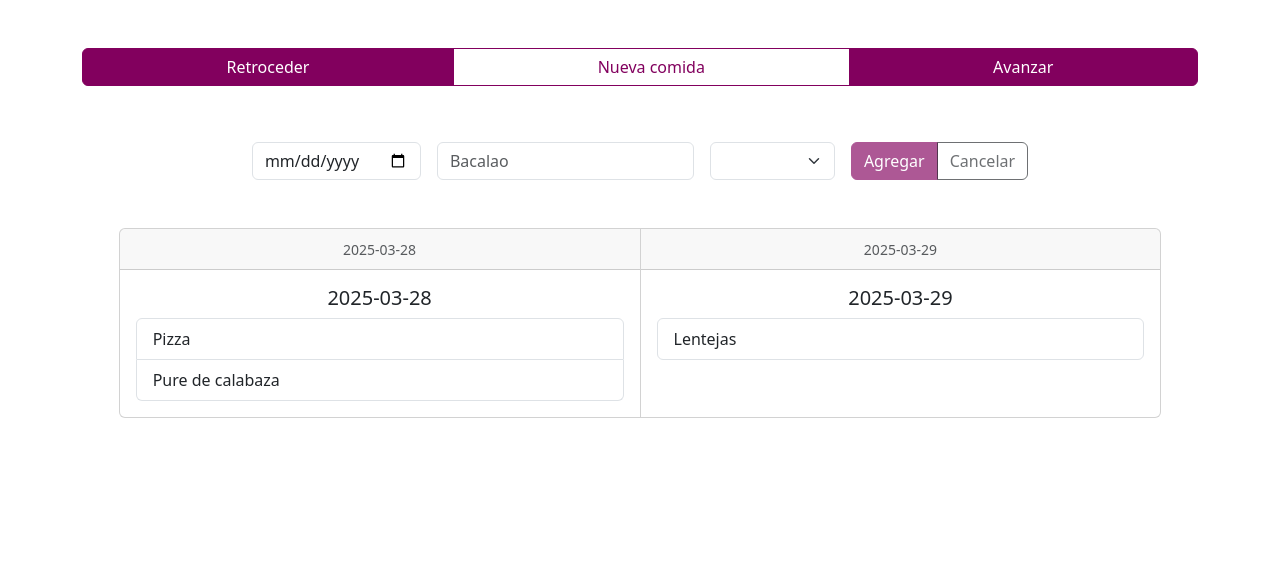
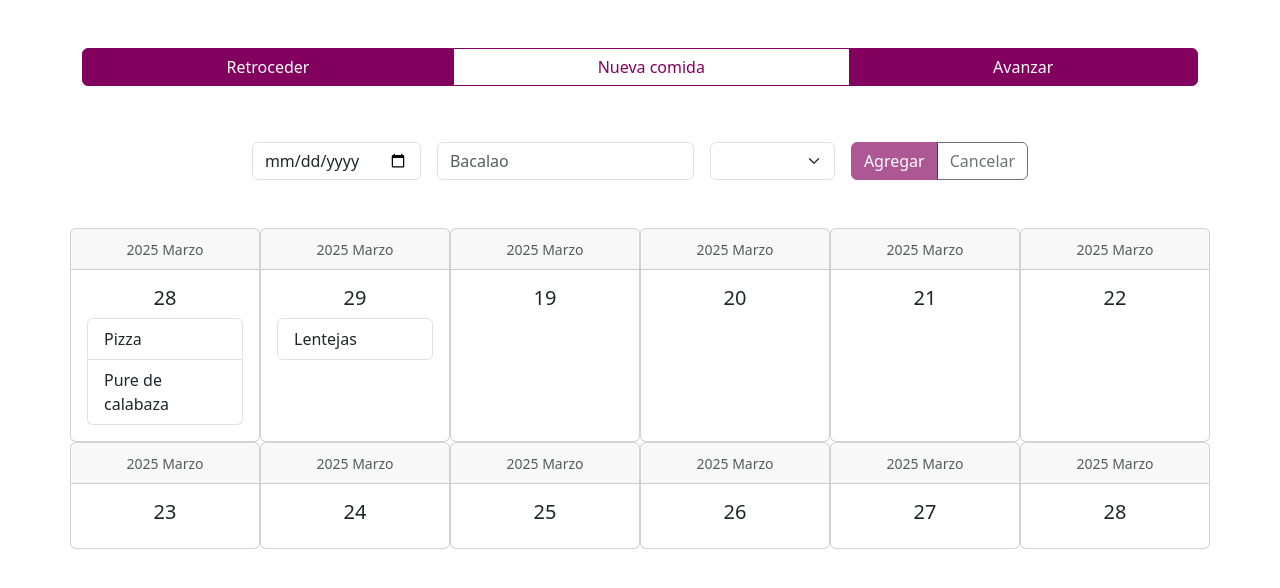
Before and after one commit to JokinU-96/lm-vuejs-menu-mensual-GitHub, a Vue app in the folder Dieta/: page / in a window 1280 px wide. Shown: the top 588 px of the page. Built offline with nearby package versions, Linux system fonts and the light colour scheme.

Commit message:
Mapeando

```diff
--- a/Dieta/package.json
+++ b/Dieta/package.json
@@ -17,6 +17,7 @@
   },
   "devDependencies": {
     "@vitejs/plugin-vue": "^5.2.1",
+    "date-fns": "^4.1.0",
     "sass-embedded": "^1.85.1",
     "vite": "^6.2.1",
     "vite-plugin-vue-devtools": "^7.7.2"
--- a/Dieta/src/App.vue
+++ b/Dieta/src/App.vue
@@ -12,8 +12,9 @@ import Dia from "@/components/Dia.vue";
     </header>
 
     <NuevaComida/>
-
-    <Calendario/>
+    <div class="container">
+        <Calendario/>
+    </div>
 
 </template>
 
--- a/Dieta/src/components/Calendario.vue
+++ b/Dieta/src/components/Calendario.vue
@@ -3,15 +3,14 @@ import Dia from "@/components/Dia.vue";
 import { useCalendario } from '@/stores/Calendario'
 
 const store = useCalendario()
+
+store.visualizarCalendario()
+
 </script>
 
 <template>
-    <div class="row justify-content-center mt-5">
-        <div id="semana" class="card-group col-10">
-            <Dia v-for="dia in store.calendario" :key="dia.fecha" :dia="dia">
-
-            </Dia>
-        </div>
+    <div class="row mt-5">
+        <Dia v-for="dia in store.calendario" :key="dia.fecha" :dia="dia"></Dia>
     </div>
 </template>
 
--- a/Dieta/src/components/Dia.vue
+++ b/Dieta/src/components/Dia.vue
@@ -2,15 +2,16 @@
 defineProps({
     dia: Object,
 })
+
 </script>
 
 <template>
-    <div class="card col-3">
+    <div class="card col-2 px-0">
         <div class="card-header text-center">
-            <small class="text-muted">{{ dia.fecha }}</small>
+            <small class="text-muted">{{ dia.anyo }} {{ dia.mes }}</small>
         </div>
         <div class="card-body">
-            <h5 class="card-title text-center">{{ dia.fecha }}</h5>
+            <h5 class="card-title text-center">{{ dia.dia }}</h5>
             <ul class="list-group">
                 <li class="list-group-item" v-for="comida in dia.comidas" :key="comida.comidaId">{{comida.nombre}}</li>
             </ul>
--- a/Dieta/src/components/nuevaComida.vue
+++ b/Dieta/src/components/nuevaComida.vue
@@ -2,6 +2,7 @@
 
 import {computed, ref} from "vue";
 import {useCalendario} from "@/stores/Calendario.js";
+import {parseISO, format} from "date-fns"
 
 const store = useCalendario();
 
@@ -11,13 +12,19 @@ const orden = ref('')
 
 
 const guardar = () => {
+    console.log(fechaComida.value)
+    const fecha = parseISO(fechaComida.value);
+    const anyo = format(fecha, 'yyyy');
+    const mes = format(fecha, 'MM');
+    const dia = format(fecha, 'dd')
+
     const nuevaComida = {
         userId: 1, //Cada día podrá haber más de una comida, con un máximo de 5.
         comidaId: fechaComida.value.toString().concat("-").concat(orden.value.toString()), //La intención que tengo es encadenar el index de cada comida con su fecha.
         nombre: nombre.value, //Nombre del plato.
         orden: orden.value //Indica si es desayuno, almuerzo, comida, merienda o cena (del 1 al 5)
     }
-    store.agregar(nuevaComida, fechaComida);
+    store.agregar(nuevaComida, fechaComida.value.toString(), anyo, mes.toString(), dia);
     limpiar();
 }
 
@@ -30,7 +37,7 @@ const limpiable = computed(() => {
 });
 
 function limpiar() {
-    fecha.value = '';
+    fechaComida.value = '';
     nombre.value = '';
     orden.value = 0;
 }
@@ -42,7 +49,7 @@ function limpiar() {
     <form class="row gy-2 gx-3 align-items-center justify-content-center mt-5">
         <div class="col-auto">
             <label class="visually-hidden" for="autoSizingInput">Fecha</label>
-            <input type="date" class="form-control" id="autoSizingInput" v-model="fechaComida" required>
+            <input type="date" class="form-control" id="autoSizingInput" format="yyyy-MM-dd" v-model="fechaComida" required>
         </div>
         <div class="col-auto">
             <label class="visually-hidden" for="autoSizingInputGroup">Comida: </label>
--- a/Dieta/src/data/calendario.json
+++ b/Dieta/src/data/calendario.json
@@ -2,6 +2,9 @@
 
     {
         "fecha": "2025-03-28",
+        "anyo": "2025",
+        "mes": "Marzo",
+        "dia": "28",
         "comidas": [
             {
                 "userId": 1,
@@ -19,6 +22,9 @@
     },
     {
         "fecha": "2025-03-29",
+        "anyo": "2025",
+        "mes": "Marzo",
+        "dia": "29",
         "comidas": [
             {
                 "userId": 1,
--- a/Dieta/src/stores/Calendario.js
+++ b/Dieta/src/stores/Calendario.js
@@ -1,6 +1,7 @@
 import { defineStore } from 'pinia';
 import { computed, ref } from 'vue';
 import datos from '@/data/calendario.json';
+import {getDate} from "date-fns";
 
 export const useCalendario = defineStore('Comidas', () => {
     const calendario = ref(JSON.parse(localStorage.getItem('dias')) ?? datos);
@@ -8,22 +9,99 @@ export const useCalendario = defineStore('Comidas', () => {
     const numDias = computed(() => datos.value.length);
     const siguienteId = computed(() => datos.value.length + 1);
 
-    function agregar(nuevaComida, fechaComida){
+    function visualizarCalendario(){
+        const fechaActual = new Date();
 
-        console.log(fechaComida);
-        console.log(nuevaComida);
+        console.log(fechaActual.getDate() + ' es el número del día de hoy.')
 
-        calendario.value.push(fechaComida);
+        let intervalo = new Date();
+        intervalo.setDate(intervalo.getDate() - 10);
 
-        let d;
-        for (d in calendario){
-            if (fechaComida.value === d.fecha){
-                calendario.value.comidas.push(nuevaComida);
+        console.log(intervalo.getDate() + ' hace 10 días')
+
+        for (intervalo; fechaActual.getDate() > intervalo.getDate(); (intervalo.setDate(intervalo.getDate() + 1))){
+
+
+            const anyo = intervalo.getFullYear().toString()
+            const mes = (intervalo.getMonth() + 1).toString().padStart(2, '0')
+            const dia = intervalo.getDate().toString().padStart(2, '0')
+
+
+            const fechaFormateada = anyo.concat('-').concat(mes).concat('-').concat(dia)
+
+            const undia = {
+                "fecha": fechaFormateada,
+                "anyo": anyo,
+                "mes": mesAletras(mes),
+                "dia": dia,
+                "comidas": []
             }
+
+            calendario.value.push(undia)
+        }
+
+    }
+
+    function agregar(nuevaComida, fechaComida, anyo, mes, dia){
+
+        //console.log(fechaComida);
+        //console.log(nuevaComida);
+
+        let encontrado = false;
+
+        for (let i = 0; i < calendario.value.length; i++){
+            //console.log(calendario.value[i].fecha);
+            if (calendario.value[i].fecha === fechaComida){
+                calendario.value[i].comidas.push(nuevaComida);
+                encontrado = true;
+            }
+        }
+
+        if (!encontrado){
+            const nuevoDia = {
+                "fecha": fechaComida,
+                "anyo": anyo,
+                "mes": mesAletras(mes),
+                "dia": dia,
+                "comidas": [nuevaComida]
+            }
+            //console.log(nuevoDia)
+            calendario.value.push(nuevoDia)
         }
 
         localStorage.setItem('dias', JSON.stringify(calendario.value));
     }
 
-    return { calendario, siguienteId, numDias, agregar };
+    return { calendario, siguienteId, numDias, agregar, visualizarCalendario };
 })
+
+function mesAletras(mes){
+    if (mes === "01") {
+        mes = "Enero";
+    } else if (mes === "02") {
+        mes = "Febrero";
+    } else if (mes === '03') {
+        mes = "Marzo";
+    } else if (mes === "04") {
+        mes = "Abril";
+    } else if (mes === "05") {
+        mes = "Mayo";
+    } else if (mes === "06") {
+        mes = "Junio";
+    } else if (mes === "07") {
+        mes = "Julio";
+    } else if (mes === "08") {
+        mes = "Agosto";
+    } else if (mes === "09") {
+        mes = "Septiembre";
+    } else if (mes === "10") {
+        mes = "Octubre";
+    } else if (mes === "11") {
+        mes = "Noviembre";
+    } else if (mes === "12") {
+        mes = "Diciembre";
+    } else {
+        mes = "n/a";
+    }
+    return mes
+}
```
Also changed, not shown: 1 other file (tests, documents, lock files or other folders).
